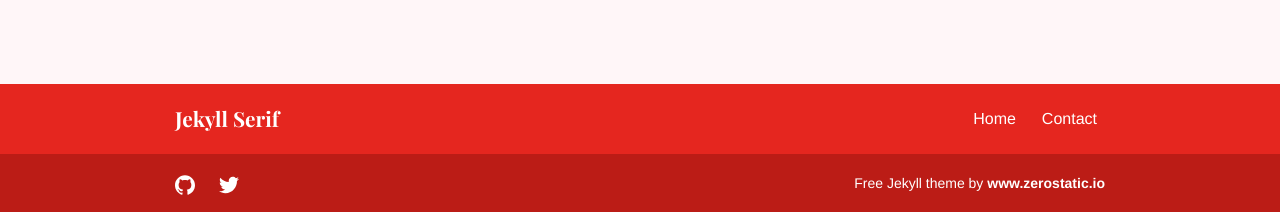
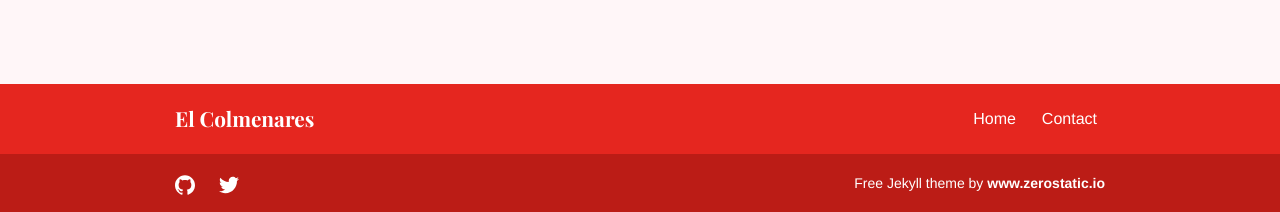
Before and after one commit to Hipomenes/colmenar, a Jekyll site: the page built from index.md, in a window 1280 px wide. Shown: the part 1675-1887 px from the top of the page. Built offline with Jekyll 4.4.1, drawn with Linux system fonts in a browser that asks for light colours.

Commit message:
Update _config.yml

```diff
--- a/_config.yml
+++ b/_config.yml
@@ -1,6 +1,6 @@
-baseurl: '/'
+baseurl: '/colmenar/'
 permalink: pretty
-title: 'Jekyll Serif'
+title: 'El Colmenares'
 
 logo:
   mobile: "images/logo/logo-mobile.svg"
```
